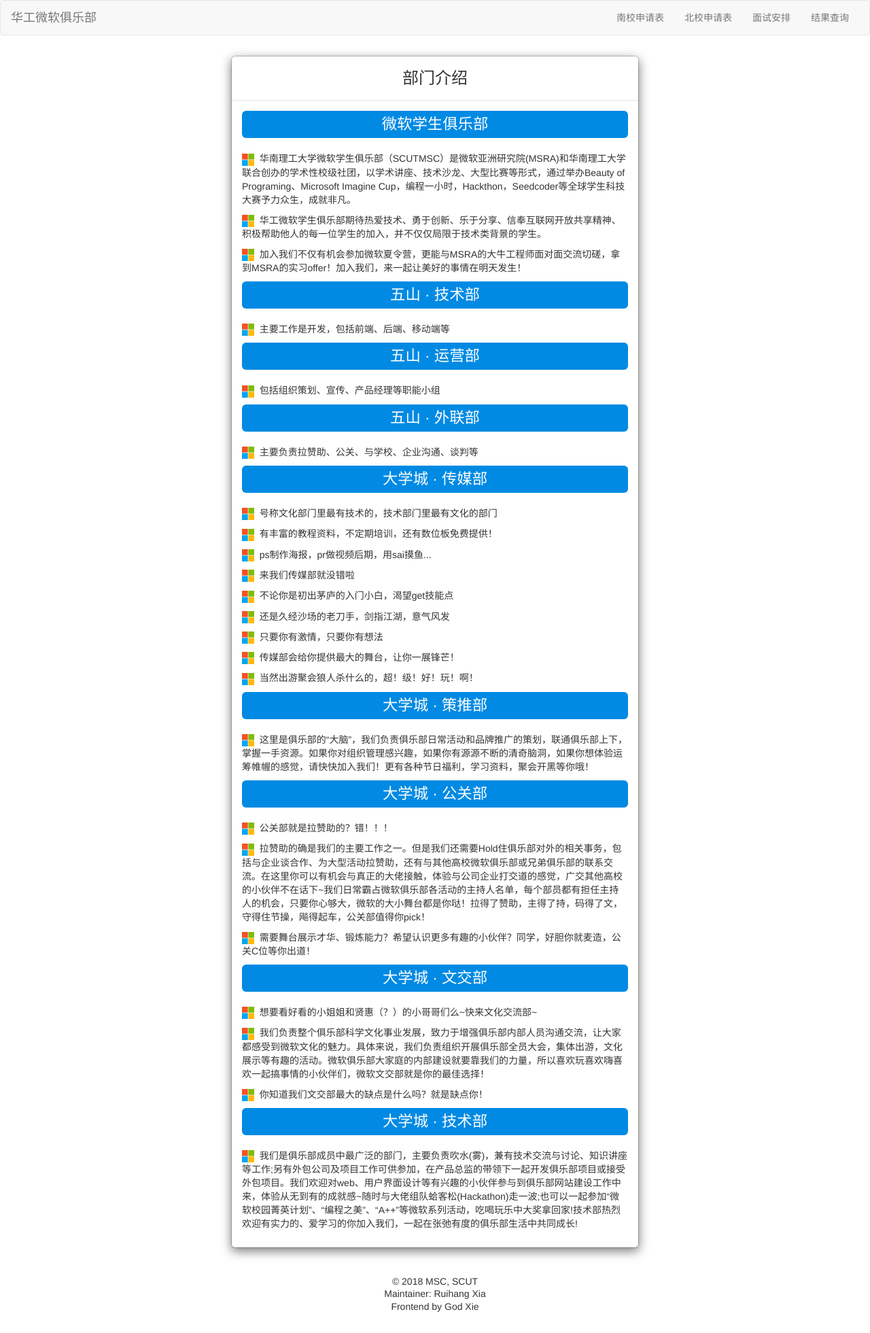
After one commit to SCUTMSC/SCUTMSC-2018recruit, a Python web app: template backend/templates/intro.html in a window 1280 px wide. The commit adds this page. Shown: the whole page at 68% size. Run offline with Jinja, Linux system fonts and the light colour scheme; the template is opened without the code that fills it, so the values that code supplies are empty; some libraries are stand-ins or nearby versions.

```diff
--- /dev/null
+++ b/backend/templates/intro.html
@@ -0,0 +1,142 @@
+<!DOCTYPE html>
+<html lang="zh-cn">
+<head>
+	<meta charset="UTF-8">
+	<meta http-equiv="X-UA-Compatible" content="IE=Edge">
+	<meta name="viewport" content="width=device-width,initial-scale=1.0,maximum-scale=1.0,user-scalable=no">
+	<title>2018年秋季招新 - 华南理工大学微软学生俱乐部</title>
+	<link rel="shortcut icon" href="../static/pictures/icon.png">
+	<link rel="stylesheet" href="https://cdn.bootcss.com/bootstrap/3.3.7/css/bootstrap.min.css">
+	<link rel="stylesheet" href="../static/css/competition.css">
+</head>
+
+<body>
+	<nav class="navbar navbar-default">
+		<div class="container-fluid">
+			<div class="navbar-header">
+				<button type="button" class="navbar-toggle collapsed" data-toggle="collapse" data-target="#menu" aria-expanded="false">
+					<span class="sr-only"></span>
+					<span class="icon-bar"></span>
+					<span class="icon-bar"></span>
+					<span class="icon-bar"></span>
+				</button>
+				<span class="navbar-brand">华工微软俱乐部</span>
+			</div>
+
+			<div class="collapse navbar-collapse" id="menu">
+				<ul class="nav navbar-nav navbar-right">
+						<li><a href="/">南校申请表</a></li>
+						<li><a href="recruit_north">北校申请表</a></li>
+					<li><a href="arrangement">面试安排</a></li>
+					<li><a href="result">结果查询</a></li>
+				</ul>
+			</div>
+		</div>
+    </nav>
+
+
+    <div class="modal-dialog">
+		<div class="modal-content">
+			<div class="modal-header">
+				<h3 class="modal-title text-center" id="page-title">部门介绍</h3>
+			</div>
+			<div class="modal-body">
+
+                <div class="subtitle subtitle-intro">微软学生俱乐部</div>
+                    <p><img src = "../static/pictures/icon.png" alt  = "图挂了" height="18px" width="18px" align="bottom">
+                        &nbsp;华南理工大学微软学生俱乐部（SCUTMSC）是微软亚洲研究院(MSRA)和华南理工大学联合创办的学术性校级社团，以学术讲座、技术沙龙、大型比赛等形式，通过举办Beauty of Programing、Microsoft Imagine Cup，编程一小时，Hackthon，Seedcoder等全球学生科技大赛予力众生，成就非凡。
+                    </p>
+                    <p><img src = "../static/pictures/icon.png" alt  = "图挂了" height="18px" width="18px" align="bottom">
+                        &nbsp;华工微软学生俱乐部期待热爱技术、勇于创新、乐于分享、信奉互联网开放共享精神、积极帮助他人的每一位学生的加入，并不仅仅局限于技术类背景的学生。
+                    </p>
+                    <p><img src = "../static/pictures/icon.png" alt  = "图挂了" height="18px" width="18px" align="bottom">
+                        &nbsp;加入我们不仅有机会参加微软夏令营，更能与MSRA的大牛工程师面对面交流切磋，拿到MSRA的实习offer！加入我们，来一起让美好的事情在明天发生！
+                    </p>
+
+                <div class="subtitle subtitle-intro">五山 · 技术部</div>
+                    <p><img src = "../static/pictures/icon.png" alt  = "图挂了" height="18px" width="18px" align="bottom">
+                        &nbsp;主要工作是开发，包括前端、后端、移动端等
+                    </p>
+
+                <div class="subtitle subtitle-intro">五山 · 运营部</div>
+                    <p><img src = "../static/pictures/icon.png" alt  = "图挂了" height="18px" width="18px" align="bottom">
+                        &nbsp;包括组织策划、宣传、产品经理等职能小组
+                    </p>
+
+                <div class="subtitle subtitle-intro">五山 · 外联部</div>
+                    <p><img src = "../static/pictures/icon.png" alt  = "图挂了" height="18px" width="18px" align="bottom">
+                        &nbsp;主要负责拉赞助、公关、与学校、企业沟通、谈判等
+                    </p>
+
+                <div class="subtitle subtitle-intro">大学城 · 传媒部</div>
+                    <p><img src = "../static/pictures/icon.png" alt  = "图挂了" height="18px" width="18px" align="bottom">
+                        &nbsp;号称文化部门里最有技术的，技术部门里最有文化的部门
+                    </p>
+                    <p><img src = "../static/pictures/icon.png" alt  = "图挂了" height="18px" width="18px" align="bottom">
+                        &nbsp;有丰富的教程资料，不定期培训，还有数位板免费提供！
+                    </p>
+                    <p><img src = "../static/pictures/icon.png" alt  = "图挂了" height="18px" width="18px" align="bottom">
+                        &nbsp;ps制作海报，pr做视频后期，用sai摸鱼...
+                    </p>
+                    <p><img src = "../static/pictures/icon.png" alt  = "图挂了" height="18px" width="18px" align="bottom">
+                        &nbsp;来我们传媒部就没错啦
+                    </p>
+                    <p><img src = "../static/pictures/icon.png" alt  = "图挂了" height="18px" width="18px" align="bottom">
+                        &nbsp;不论你是初出茅庐的入门小白，渴望get技能点
+                    </p>
+                    <p><img src = "../static/pictures/icon.png" alt  = "图挂了" height="18px" width="18px" align="bottom">
+                        &nbsp;还是久经沙场的老刀手，剑指江湖，意气风发
+                    </p>
+                    <p><img src = "../static/pictures/icon.png" alt  = "图挂了" height="18px" width="18px" align="bottom">
+                        &nbsp;只要你有激情，只要你有想法
+                    </p>
+                    <p><img src = "../static/pictures/icon.png" alt  = "图挂了" height="18px" width="18px" align="bottom">
+                        &nbsp;传媒部会给你提供最大的舞台，让你一展锋芒！
+                    </p>
+                    <p><img src = "../static/pictures/icon.png" alt  = "图挂了" height="18px" width="18px" align="bottom">
+                        &nbsp;当然出游聚会狼人杀什么的，超！级！好！玩！啊！
+                    </p>
+
+                <div class="subtitle subtitle-intro">大学城 · 策推部</div>
+                    <p><img src = "../static/pictures/icon.png" alt  = "图挂了" height="18px" width="18px" align="bottom">
+                        &nbsp;这里是俱乐部的“大脑”，我们负责俱乐部日常活动和品牌推广的策划，联通俱乐部上下，掌握一手资源。如果你对组织管理感兴趣，如果你有源源不断的清奇脑洞，如果你想体验运筹帷幄的感觉，请快快加入我们！更有各种节日福利，学习资料，聚会开黑等你哦！
+                    </p>
+
+                    <div class="subtitle subtitle-intro">大学城 · 公关部</div>
+                    <p><img src = "../static/pictures/icon.png" alt  = "图挂了" height="18px" width="18px" align="bottom">
+                        &nbsp;公关部就是拉赞助的？错！！！
+                    </p>
+                    <p><img src = "../static/pictures/icon.png" alt  = "图挂了" height="18px" width="18px" align="bottom">
+                        &nbsp;拉赞助的确是我们的主要工作之一。但是我们还需要Hold住俱乐部对外的相关事务，包括与企业谈合作、为大型活动拉赞助，还有与其他高校微软俱乐部或兄弟俱乐部的联系交流。在这里你可以有机会与真正的大佬接触，体验与公司企业打交道的感觉，广交其他高校的小伙伴不在话下~我们日常霸占微软俱乐部各活动的主持人名单，每个部员都有担任主持人的机会，只要你心够大，微软的大小舞台都是你哒！拉得了赞助，主得了持，码得了文，守得住节操，飚得起车，公关部值得你pick！
+                    </p>
+                    <p><img src = "../static/pictures/icon.png" alt  = "图挂了" height="18px" width="18px" align="bottom">
+                        &nbsp;需要舞台展示才华、锻炼能力？希望认识更多有趣的小伙伴？同学，好胆你就麦造，公关C位等你出道！
+                    </p>
+
+                <div class="subtitle subtitle-intro">大学城 · 文交部</div>
+                    <p><img src = "../static/pictures/icon.png" alt  = "图挂了" height="18px" width="18px" align="bottom">
+                        &nbsp;想要看好看的小姐姐和贤惠（？）的小哥哥们么~快来文化交流部~
+                    </p>
+                    <p><img src = "../static/pictures/icon.png" alt  = "图挂了" height="18px" width="18px" align="bottom">
+                        &nbsp;我们负责整个俱乐部科学文化事业发展，致力于增强俱乐部内部人员沟通交流，让大家都感受到微软文化的魅力。具体来说，我们负责组织开展俱乐部全员大会，集体出游，文化展示等有趣的活动。微软俱乐部大家庭的内部建设就要靠我们的力量，所以喜欢玩喜欢嗨喜欢一起搞事情的小伙伴们，微软文交部就是你的最佳选择！
+                    </p>
+                    <p><img src = "../static/pictures/icon.png" alt  = "图挂了" height="18px" width="18px" align="bottom">
+                        &nbsp;你知道我们文交部最大的缺点是什么吗？就是缺点你！
+                    </p>
+
+                <div class="subtitle subtitle-intro">大学城 · 技术部</div>
+                    <p><img src = "../static/pictures/icon.png" alt  = "图挂了" height="18px" width="18px" align="bottom">
+                        &nbsp;我们是俱乐部成员中最广泛的部门，主要负责吹水(雾)，兼有技术交流与讨论、知识讲座等工作;另有外包公司及项目工作可供参加，在产品总监的带领下一起开发俱乐部项目或接受外包项目。我们欢迎对web、用户界面设计等有兴趣的小伙伴参与到俱乐部网站建设工作中来，体验从无到有的成就感~随时与大佬组队蛤客松(Hackathon)走一波;也可以一起参加“微软校园菁英计划”、“编程之美”、“A++”等微软系列活动，吃喝玩乐中大奖拿回家!技术部热烈欢迎有实力的、爱学习的你加入我们，一起在张弛有度的俱乐部生活中共同成长!
+                    </p>
+
+			</div>
+		</div>
+	</div>
+
+
+    <div class="copyright">© 2018 MSC, SCUT<br>Maintainer: Ruihang Xia <br> Frontend by God Xie</div>
+
+	<script src="https://cdn.bootcss.com/jquery/3.2.1/jquery.min.js"></script>
+	<script src="https://cdn.bootcss.com/bootstrap/3.3.7/js/bootstrap.min.js"></script>
+</body>
+</html>
```
Also changed, not shown: backend/static/js/competition_north.js (+5 -3 lines), backend/templates/recruit_north.html (+39 -17 lines), backend/static/pictures/NorthGroup.png (added).
